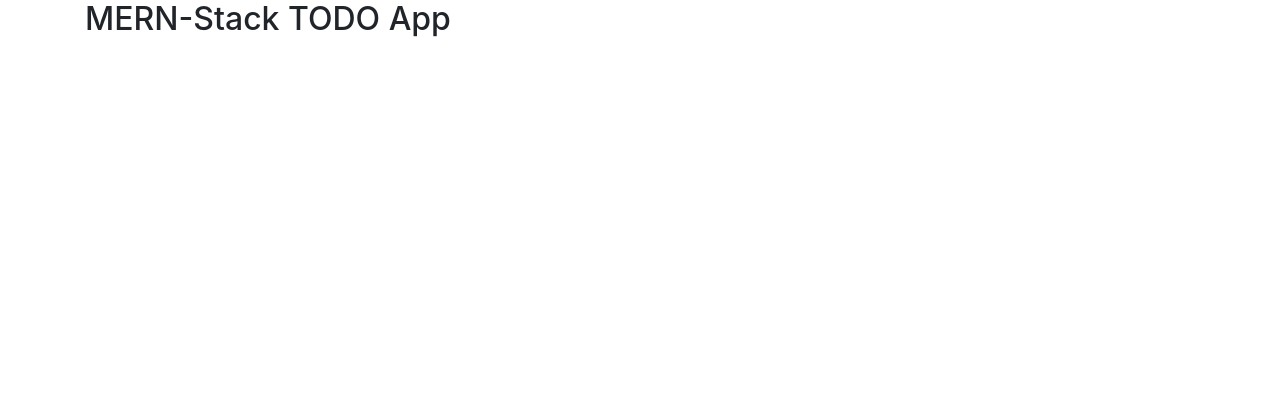
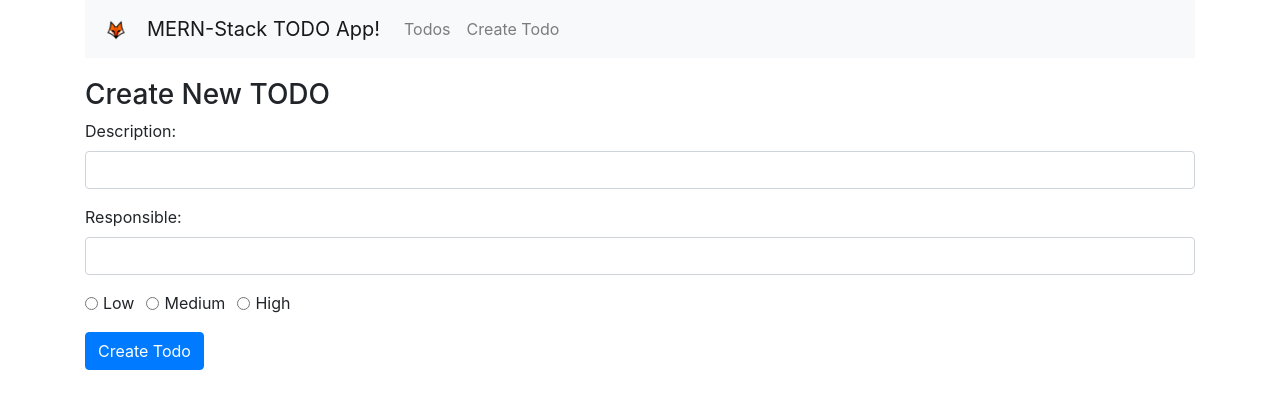
Before and after one commit to ChristopherDalziel/Todo-APP-Front, a React (Create React App) app: page /create in a window 1280 px wide. Shown: the top 408 px of the page. Built offline with nearby package versions, Linux system fonts and the light colour scheme.

Commit message:
Part 1 complete, working front end for create page

```diff
--- a/package.json
+++ b/package.json
@@ -6,6 +6,7 @@
     "bootstrap": "^4.4.1",
     "react": "^16.12.0",
     "react-dom": "^16.12.0",
+    "react-router-dom": "^5.1.2",
     "react-scripts": "3.2.0"
   },
   "scripts": {
--- a/src/App.js
+++ b/src/App.js
@@ -1,14 +1,46 @@
-import React from 'react';
+import React, {Component} from 'react';
+import {BrowserRouter as Router, Route, Link } from "react-router-dom";
 import "bootstrap/dist/css/bootstrap.min.css";
 
-import './App.css';
+import createTodo from "./components/create-todo.component";
+import editTodo from "./components/edit-todo.component";
+import todosList from "./components/todos-list.component";
 
-function App() {
-  return (
-    <div className="container">
-      <h2>MERN-Stack TODO App</h2>
-    </div>
-  );
+import logo from "./logo.png";
+
+class App extends Component {
+  render() {
+    return (
+      <Router>
+        {/* Top Level Div */}
+        <div className="container">
+          {/* Nav bar div, including bootstrap className */}
+
+          <nav className="navbar navbar-expand-lg navbar-light bg-light">
+            <a className="navbar-brand" href="https://github.com/christopherdalziel" target="_blank">
+              <img src={logo} width="30" height="30" alt="My first MERN project" />
+            </a>
+            <Link to="/" className="navbar-brand">MERN-Stack TODO App!</Link>
+            {/* Below line className is collpase on purpose? */}
+            <div className="collpase nav-collapse">
+              <ul className="navbar-nav mr-auto">
+                <li className="navbar-item">
+                  <Link to="/" className="nav-link">Todos</Link>
+                </li>
+                <li className="navbar-item">
+                  <Link to="/create" className="nav-link">Create Todo</Link>
+                </li>
+              </ul>
+            </div>
+          </nav>
+          {/* Created Routes */}
+            <Route path="/" exact component={todosList} />
+            <Route path="/edit/:id" component={editTodo} />
+            <Route path="/create" component={createTodo} />
+        </div>
+      </Router>
+    );
+  }
 }
 
 export default App;
--- /dev/null
+++ b/src/components/create-todo.component.js
@@ -0,0 +1,116 @@
+import React, {Component} from 'react';
+
+export default class createTodo extends Component {
+
+  constructor(props) {
+    super(props);
+
+    // This is needed to access the state within our methods?
+    this.onChangeTodoDescription = this.onChangeTodoDescription.bind(this);
+    this.onChangeTodoResponsible = this.onChangeTodoResponsible.bind(this);
+    this.onChangeTodoPriority = this.onChangeTodoPriority.bind(this);
+    this.onSubmit = this.onSubmit.bind(this);
+
+    this.state = {
+      todo_description: '',
+      todo_responsible: '',
+      todo_priority: '',
+      todo_completed: false
+    }
+  }
+
+  onChangeTodoDescription(e) {
+    this.setState({
+      todo_description: e.target.value
+    });
+  }
+
+  onChangeTodoResponsible(e) {
+    this.setState({
+      todo_responsible: e.target.value
+    });
+  }
+
+
+  onChangeTodoPriority(e) {
+    this.setState({
+      todo_priority: e.target.value
+    });
+  }
+
+  onSubmit(e) {
+    e.preventDefault();
+
+    console.log(`Form Submitted:`)
+    console.log(`Todo Description: ${this.state.todo_description}`)
+    console.log(`Todo Responsible: ${this.state.todo_responsible}`)
+    console.log(`Todo Priority: ${this.state.todo_priority}`)
+    console.log(`Todo Completed?: ${this.state.todo_completed}`)
+
+    this.setState({
+      todo_description: '',
+      todo_responsible: '',
+      todo_priority: '',
+      todo_completed: false
+    })
+  }
+
+  render() {
+    return (
+      <div style={{marginTop: 20}}>
+        <h3>Create New TODO</h3>
+        <form onSubmit={this.onSubmit}>
+          <div className="form-group">
+            <label>Description: </label>
+            <input type="text"
+                   className="form-control"
+                   value={this.state.todo_description}
+                   onChange={this.onChangeTodoDescription} />
+            </div>
+            <div className="form-group">
+            <label>Responsible: </label>
+            <input type="text"
+                   className="form-control"
+                   value={this.state.todo_responsible}
+                   onChange={this.onChangeTodoResponsible} />
+          </div>
+          <div className="form-group">
+            <div className="form-check form-check-inline">
+              <input className="form-check-input"
+                     type="radio"
+                     name="priorityOptions"
+                     id="priorityLow"
+                     value="Low"
+                     checked={this.state.todo_priority==="Low"}
+                     onChange={this.onChangeTodoPriority} />
+              <label className="form-check-label">Low</label>
+              </div>
+              <div className="form-check form-check-inline">
+              <input className="form-check-input"
+                     type="radio"
+                     name="priorityOptions"
+                     id="priorityMedium"
+                     value="Medium"
+                     checked={this.state.todo_priority==="Medium"}
+                     onChange={this.onChangeTodoPriority} />
+              <label className="form-check-label">Medium</label>
+              </div>
+              <div className="form-check form-check-inline">
+              <input className="form-check-input"
+                     type="radio"
+                     name="priorityOptions"
+                     id="priorityHigh"
+                     value="High"
+                     checked={this.state.todo_priority==="High"}
+                     onChange={this.onChangeTodoPriority} />
+              <label className="form-check-label">High</label>
+              </div>
+            </div>
+            <div className="form-group">
+              <input type="submit" value="Create Todo" className="btn btn-primary"/>
+            </div>
+        </form>
+      </div>
+    )
+  }
+}
--- /dev/null
+++ b/src/components/edit-todo.component.js
@@ -0,0 +1,11 @@
+import React, {Component} from 'react';
+
+export default class editTodo extends Component {
+  render() {
+    return (
+      <div>
+        <p>Welcome to Edit TODO Component!</p>
+      </div>
+    )
+  }
+}
--- /dev/null
+++ b/src/components/todos-list.component.js
@@ -0,0 +1,11 @@
+import React, {Component} from 'react';
+
+export default class todosList extends Component {
+  render() {
+    return (
+      <div>
+        <p>Welcome to TODOS list Component!</p>
+      </div>
+    )
+  }
+}
```
Also changed, not shown: src/logo.png (added), 1 other file (tests, documents, lock files or other folders).
